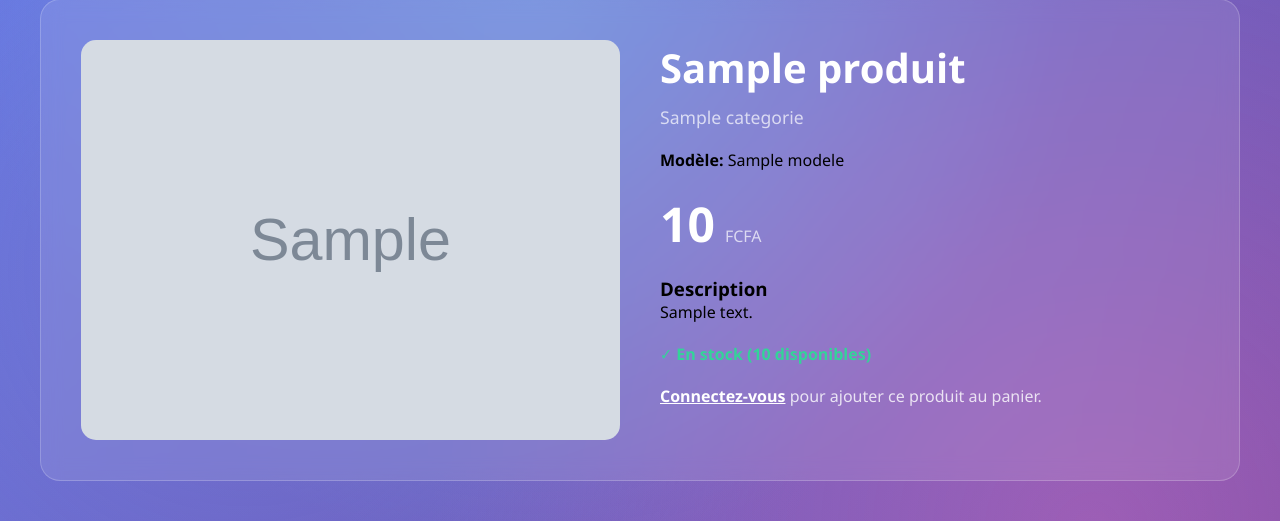
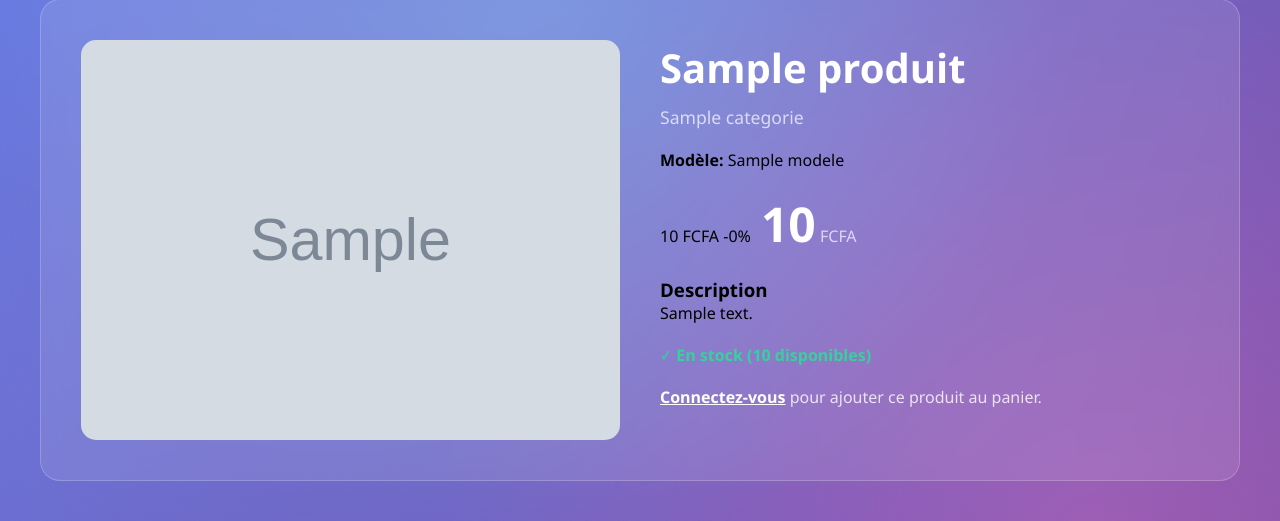
Before and after one commit to MaximeKELI/BoutiqueH, a Django app: page /produit/1/ in a window 1280 px wide. Shown: the part 163-684 px from the top of the page. Run offline with Django 4.2, Linux system fonts and the light colour scheme; tables that the repository leaves empty hold one stand-in row (values such as "Sample post"); grey boxes marked "Sample" are stand-in pictures.

Commit message:
Corrections

```diff
--- a/templates/client/detail_produit.html
+++ b/templates/client/detail_produit.html
@@ -25,8 +25,19 @@
             {% endif %}
 
             <div class="produit-prix-large">
-                <span class="prix">{{ produit.prix_vente|floatformat:0 }}</span>
-                <span class="devise">FCFA</span>
+                {% if produit.en_promotion and produit.prix_promo %}
+                    <div style="margin-bottom: 10px;">
+                        <span class="prix-ancien-large">{{ produit.prix_vente|floatformat:0 }} FCFA</span>
+                        <span class="reduction-large">-{{ produit.reduction|floatformat:0 }}%</span>
+                    </div>
+                    <div>
+                        <span class="prix">{{ produit.prix_promo|floatformat:0 }}</span>
+                        <span class="devise">FCFA</span>
+                    </div>
+                {% else %}
+                    <span class="prix">{{ produit.prix_affichage|floatformat:0 }}</span>
+                    <span class="devise">FCFA</span>
+                {% endif %}
             </div>
 
             {% if produit.description %}
```
